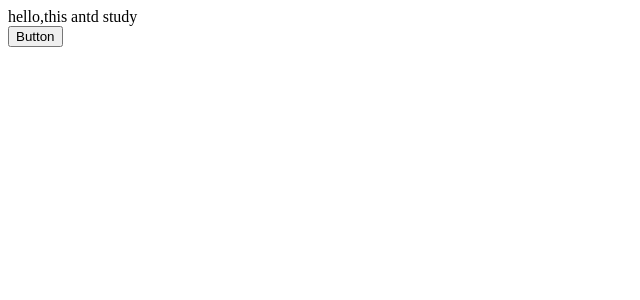
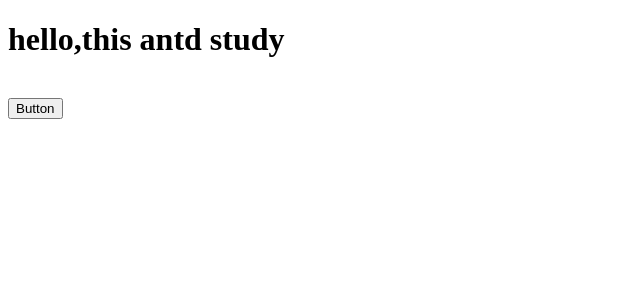
Before and after one commit to miki-hmt/react-antd-demo, a React (Create React App) app: page / in a window 1280 px wide. Shown: the top 300 px of the page, without its empty margins (0-640 px from the left). Built offline with nearby package versions, Linux system fonts and the light colour scheme.

Commit message:
react学习二： antd组件学习

```diff
--- a/src/App.js
+++ b/src/App.js
@@ -8,7 +8,7 @@ function App() {
   return (
     <div className="App">
 
-      hello,this antd study
+      <h1>hello,this antd study</h1>
       <br/>
       <Button type="primary">Button</Button>
 
```
